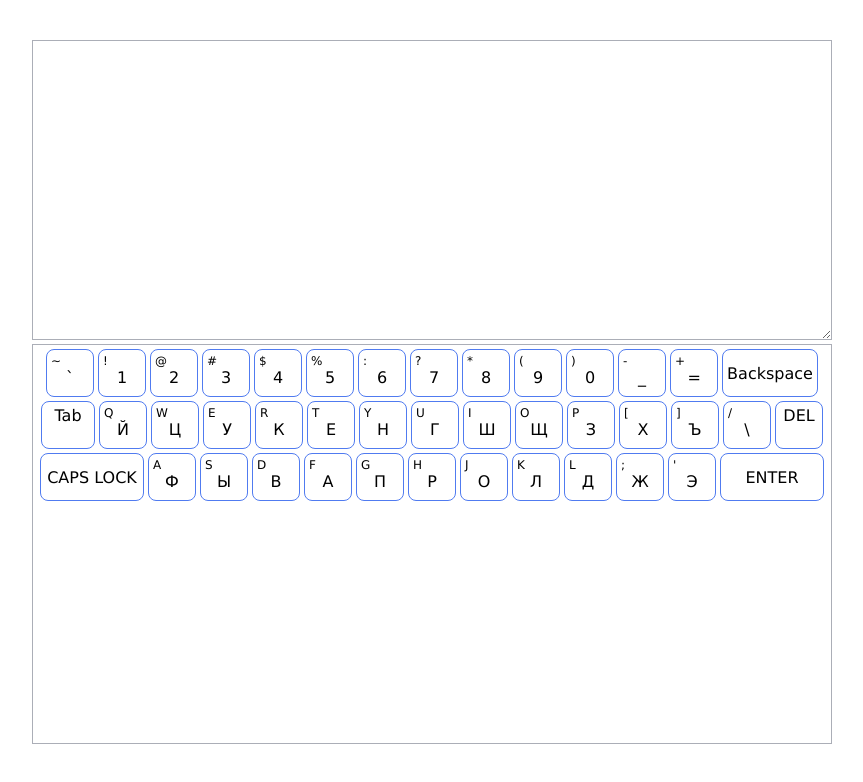
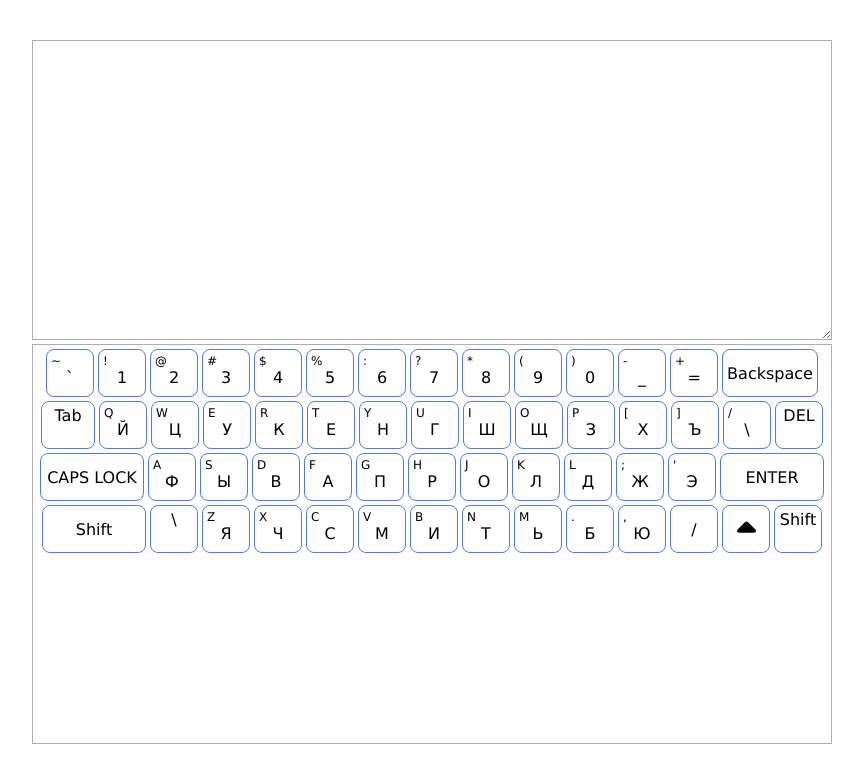
Before and after one commit to Svetlaya87/virtual-keyboard, a plain HTML site: page index.html in a window 1280 px wide. Shown: the whole page, without its empty margins (208-1071 px from the left). Drawn offline with Linux system fonts and the light colour scheme.

Commit message:
feat: add Z-M keys, func keys and css to them

```diff
--- a/main.js
+++ b/main.js
@@ -34,6 +34,23 @@ let lettersLineAL = [
     [";", "Ж"],
     ["'", "Э"],
     ["ENTER"]
+];
+
+let lettersLineZM = [
+    ["Shift"],
+    ["\\"],
+    ["Z", "Я"],
+    ["X", "Ч"],
+    ["C", "С"],
+    ["V", "М"],
+    ["B", "И"],
+    ["N", "Т"],
+    ["M", "Ь"],
+    [".", "Б"],
+    [",", "Ю"],
+    ["/"],
+    [""],
+    ["Shift"],
 ]
 
 
@@ -69,6 +86,11 @@ keyALContainer.id = "letters-al-keys";
 keyALContainer.className = "key-line";
 KeyBoardContainer.insertAdjacentElement('beforeend', keyALContainer);
 
+let keyZMContainer = document.createElement('div');
+keyZMContainer.id = "letters-zm-keys";
+keyZMContainer.className = "key-line";
+KeyBoardContainer.insertAdjacentElement('beforeend', keyZMContainer);
+
 function insertLineOfKeys (arr, tag){
     for(let i=0; i< arr.length; i++){
         let keyDiv = document.createElement('div');
@@ -92,6 +114,7 @@ function insertLineOfKeys (arr, tag){
 
 insertLineOfKeys(lettersLineQP, keyQPContainer);
 insertLineOfKeys(lettersLineAL, keyALContainer);
+insertLineOfKeys(lettersLineZM, keyZMContainer);
 
 for(let i=0; i<numberKeys.length; i++){
     let keyDiv = document.createElement('div');
@@ -129,3 +152,17 @@ capsLock.classList.add("caps-lock");
 
 let enter = document.querySelector("#letters-al-keys .key:last-child");
 enter.classList.add("enter");
+
+let shift = document.querySelector("#letters-zm-keys .key:first-child");
+shift.classList.add("shift");
+
+let arrowUp  = document.querySelector("#letters-zm-keys .key:nth-child(13)");
+arrowUp.classList.add("key-img");
+let imgArrowUp = document.createElement("img");
+imgArrowUp.src="./svg/arrow-up.svg";
+imgArrowUp.classList.add("img-vertical-arrows");
+arrowUp.insertAdjacentElement("beforeend", imgArrowUp);
+
+
+let slash  = document.querySelector("#letters-zm-keys .key:nth-child(12)");
+slash.classList.add("key-single");
--- a/style.css
+++ b/style.css
@@ -64,11 +64,25 @@ body {
 }
 
 .caps-lock,
-.enter {
+.enter,
+.shift {
     width: 104px;
     flex-direction: row;
     justify-content: center;
     text-align: center;
+}
+
+.key-img,
+.key-single {
+    flex-direction: row;
+    justify-content: center;
+}
+
+.img-vertical-arrows {
+
+    align-self: center;
+    width: 50%;
+    display: flex;
 }
 
 .key-line {
```
Also changed, not shown: svg/arrow-up.svg (added).
